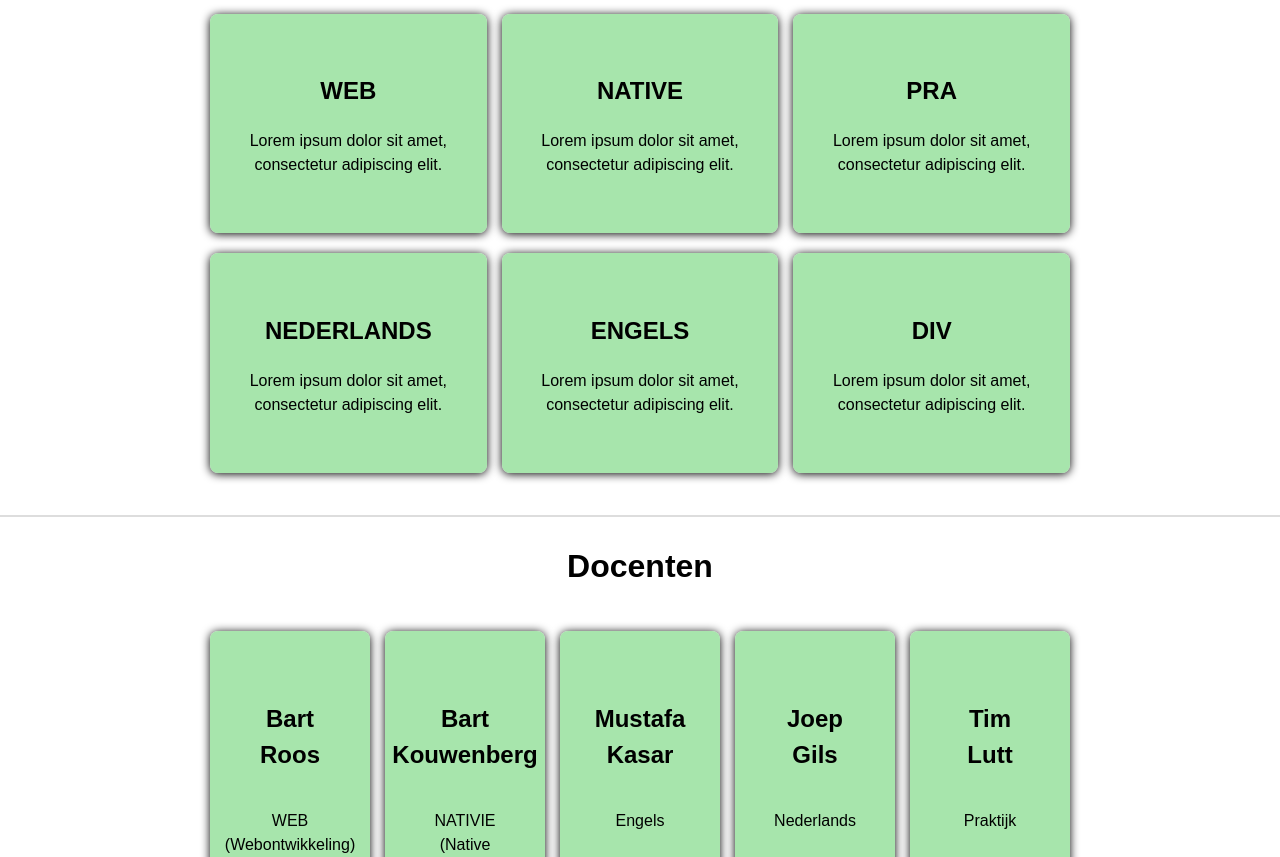
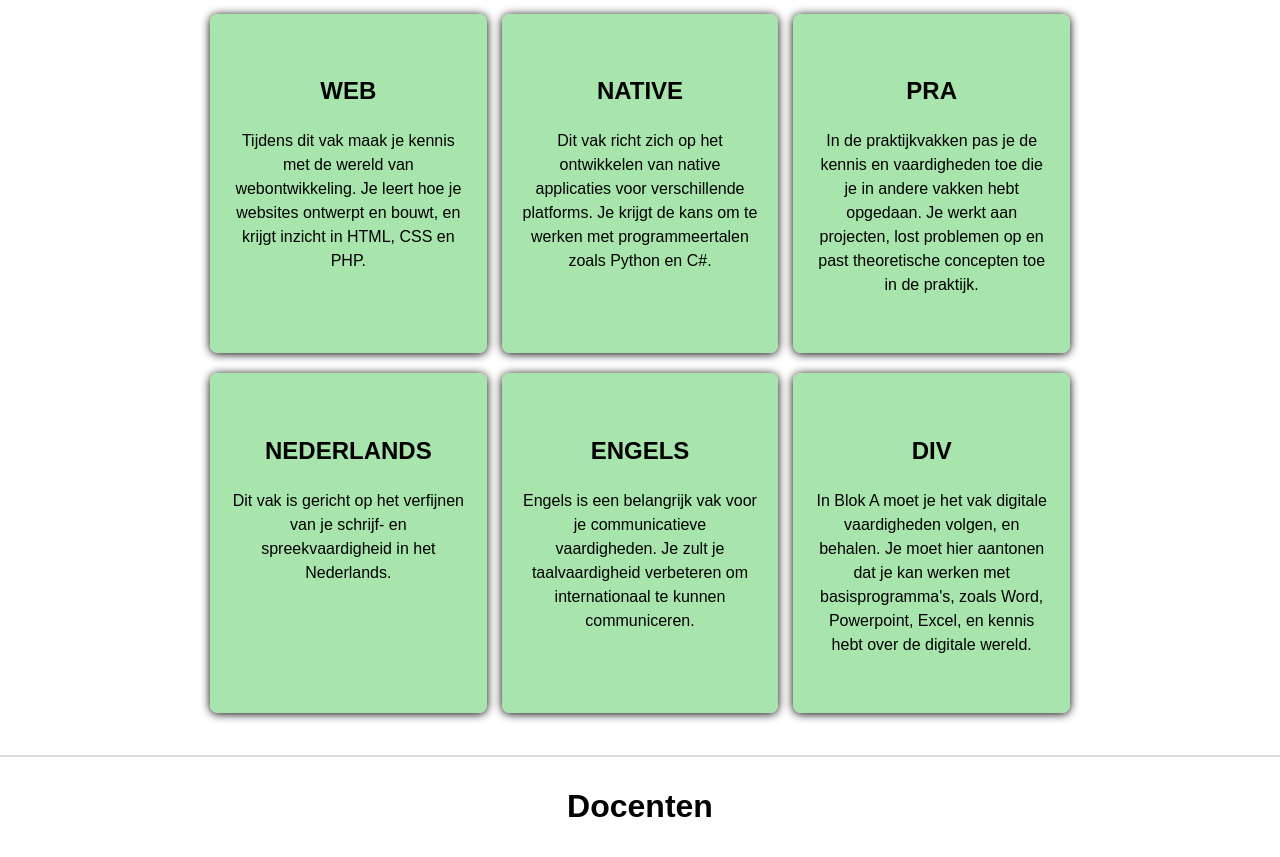
Before and after one commit to iAmM7770/PRA-C1, a plain HTML site: page index.html in a window 1280 px wide. Shown: the part 720-1577 px from the top of the page. Drawn offline with Linux system fonts and the light colour scheme.

Commit message:
meer informatie op vakken toevoeging

```diff
--- a/index.html
+++ b/index.html
@@ -40,30 +40,35 @@
             <section class="grid">
                 <div class="card">
                     <h2>WEB</h2>
-                    <p>Lorem ipsum dolor sit amet, consectetur adipiscing elit.</p>
+                    <p>Tijdens dit vak maak je kennis met de wereld van webontwikkeling.
+                         Je leert hoe je websites ontwerpt en bouwt, en krijgt inzicht in HTML, CSS en PHP.</p>
                 </div>
                 <div class="card">
                     <h2>NATIVE</h2>
-                    <p>Lorem ipsum dolor sit amet, consectetur adipiscing elit.</p>
+                    <p>Dit vak richt zich op het ontwikkelen van native applicaties voor verschillende platforms.
+                         Je krijgt de kans om te werken met programmeertalen zoals Python en C#.</p>
                 </div>
                 <div class="card">
                     <h2>PRA</h2>
-                    <p>Lorem ipsum dolor sit amet, consectetur adipiscing elit.</p>
+                    <p>In de praktijkvakken pas je de kennis en vaardigheden toe die je in andere vakken hebt opgedaan.
+                         Je werkt aan projecten, lost problemen op en past theoretische concepten toe in de praktijk.</p>
                 </div>
 
             </section>
             <section class="grid">
                 <div class="card">
                     <h2>NEDERLANDS</h2>
-                    <p>Lorem ipsum dolor sit amet, consectetur adipiscing elit.</p>
+                    <p>Dit vak is gericht op het verfijnen van je schrijf- en spreekvaardigheid in het Nederlands.</p>
                 </div>
                 <div class="card">
                     <h2>ENGELS</h2>
-                    <p>Lorem ipsum dolor sit amet, consectetur adipiscing elit.</p>
+                    <p>Engels is een belangrijk vak voor je communicatieve vaardigheden.
+                         Je zult je taalvaardigheid verbeteren om internationaal te kunnen communiceren.</p>
                 </div>
                 <div class="card">
                     <h2>DIV</h2>
-                    <p>Lorem ipsum dolor sit amet, consectetur adipiscing elit.</p>
+                    <p>In Blok A moet je het vak digitale vaardigheden volgen, en behalen.
+                         Je moet hier aantonen dat je kan werken met basisprogramma's, zoals Word, Powerpoint, Excel, en kennis hebt over de digitale wereld.</p>
                 </div>
             </section>
         </div>
```
